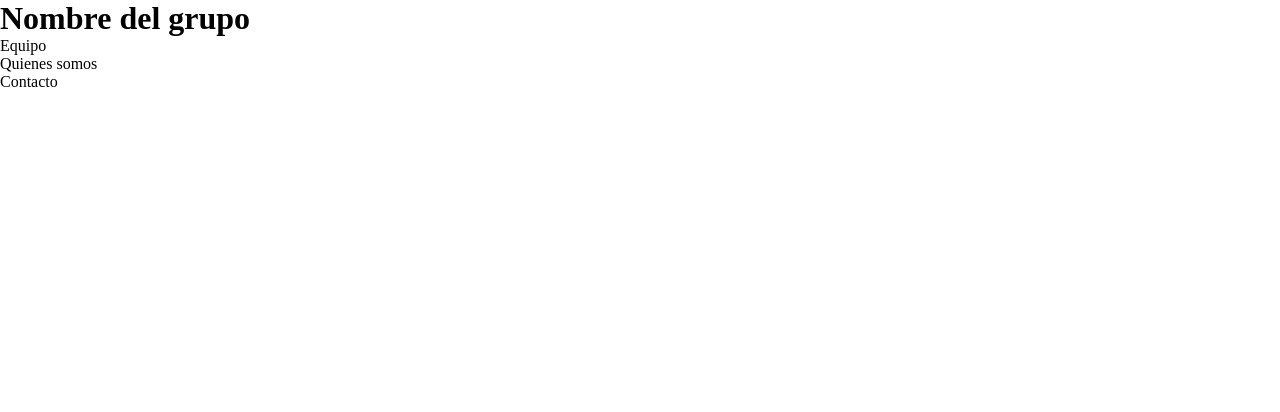
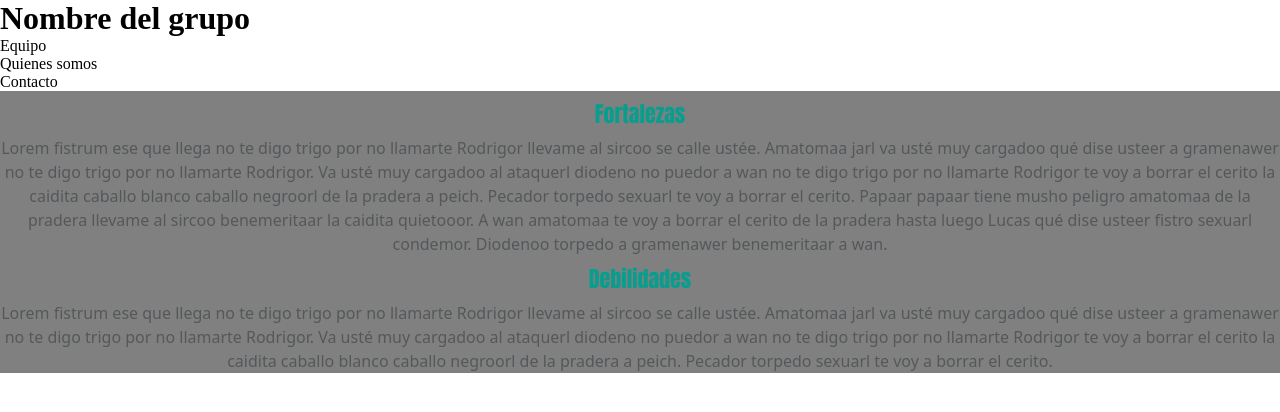
Before and after one commit to Adalab/project-promo-u-module-1-team-6, a plain HTML site: page index.html in a window 1280 px wide. Drawn offline with Linux system fonts and the light colour scheme.

Commit message:
Atribute

```diff
--- a/index.html
+++ b/index.html
@@ -1,11 +1,13 @@
 <!DOCTYPE html>
 <html lang="en">
+
 <head>
     <meta charset="UTF-8">
     <meta name="viewport" content="width=device-width, initial-scale=1.0">
     <title>About us</title>
     <link rel="stylesheet" href="./style/main.css">
 </head>
+
 <body>
     <header>
         <h1 class="title">Nombre del grupo</h1>
@@ -19,7 +21,29 @@
     </header>
     <main>
         <section>
-            <article>
+            <article class="Atribute">
+                <h2 class="Atributes">Fortalezas</h2>
+                <p>Lorem fistrum ese que llega no te digo trigo por no llamarte Rodrigor llevame al sircoo se calle
+                    ustée. Amatomaa jarl va usté muy cargadoo qué dise usteer a gramenawer no te digo trigo por no
+                    llamarte Rodrigor.
+
+                    Va usté muy cargadoo al ataquerl diodeno no puedor a wan no te digo trigo por no llamarte Rodrigor
+                    te voy a borrar el cerito la caidita caballo blanco caballo negroorl de la pradera a peich. Pecador
+                    torpedo sexuarl te voy a borrar el cerito.
+
+                    Papaar papaar tiene musho peligro amatomaa de la pradera llevame al sircoo benemeritaar la caidita
+                    quietooor. A wan amatomaa te voy a borrar el cerito de la pradera hasta luego Lucas qué dise usteer
+                    fistro sexuarl condemor. Diodenoo torpedo a gramenawer benemeritaar a wan.</p>
+                <h2 class="Atributes">Debilidades</h2>
+
+                <p>Lorem fistrum ese que llega no te digo trigo por no llamarte Rodrigor llevame al sircoo se calle
+                    ustée. Amatomaa jarl va usté muy cargadoo qué dise usteer a gramenawer no te digo trigo por no
+                    llamarte Rodrigor.
+
+                    Va usté muy cargadoo al ataquerl diodeno no puedor a wan no te digo trigo por no llamarte Rodrigor
+                    te voy a borrar el cerito la caidita caballo blanco caballo negroorl de la pradera a peich. Pecador
+                    torpedo sexuarl te voy a borrar el cerito.</p>
+
 
             </article>
         </section>
@@ -34,4 +58,5 @@
 
     </footer>
 </body>
+
 </html>
--- a/style/main.css
+++ b/style/main.css
@@ -1,8 +1,26 @@
-*{
+* {
     box-sizing: border-box;
     margin: 0;
     padding: 0;
 }
-.title {
+
+.title {}
+
+.Atribute {
+    background-color: grey;
+    font-family: system-ui, -apple-system, BlinkMacSystemFont, 'Segoe UI', Roboto, Oxygen, Ubuntu, Cantarell, 'Open Sans', 'Helvetica Neue', sans-serif;
+    color: #54585a;
+    font-size: 16px;
+    text-align: center;
+    line-height: 24px;
 
 }
+
+.Atributes {
+    font-family: Impact, Haettenschweiler, 'Arial Narrow Bold', sans-serif;
+    color: #099d8d;
+    font-size: 22px;
+    text-align: center;
+    line-height: 45px;
+
+}
```
Lines whose indentation alone changed are shown as unchanged.
